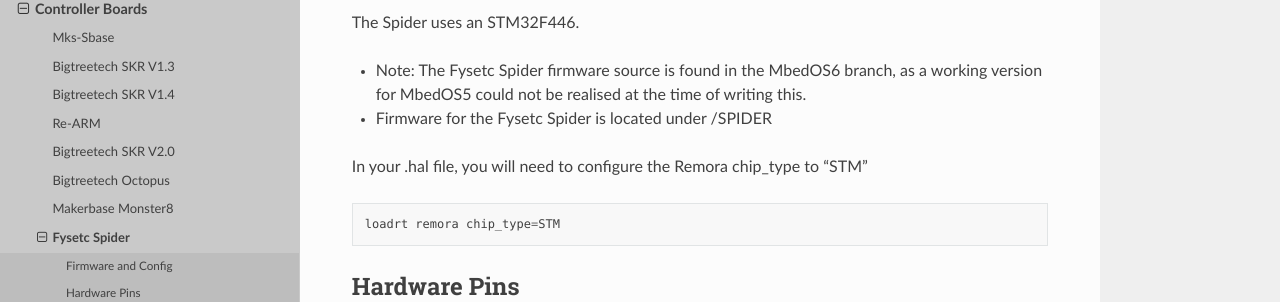
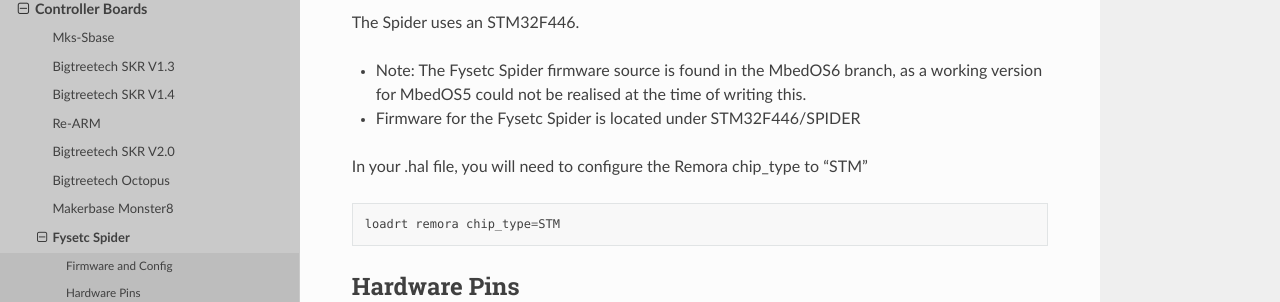
Before and after one commit to scottalford75/Remora-docs, a Sphinx documentation site: the page built from docs/source/hardware/spider.rst, in a window 1280 px wide and 900 px high. Shown: the part 277-579 px from the top of the window. Built offline with Sphinx 7.4.7 and the Read the Docs theme 2.0.0, drawn with Linux system fonts in a browser that asks for light colours.

Commit message:
Update spider.rst

```diff
--- a/docs/source/hardware/spider.rst
+++ b/docs/source/hardware/spider.rst
@@ -10,7 +10,7 @@
 
 - Note: The Fysetc Spider firmware source is found in the MbedOS6 branch, as a working version for MbedOS5 could not be realised at the time of writing this.
 
-- Firmware for the Fysetc Spider is located under /SPIDER
+- Firmware for the Fysetc Spider is located under STM32F446/SPIDER
 
 
 In your .hal file, you will need to configure the Remora chip_type to "STM"
```
